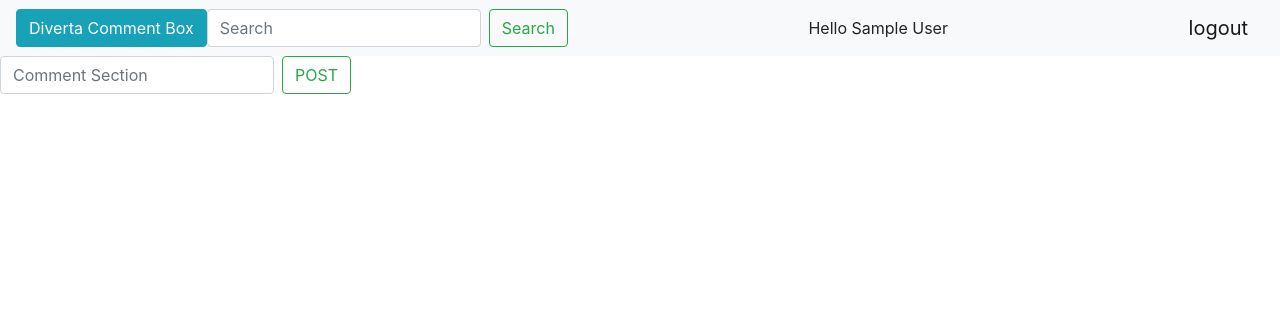
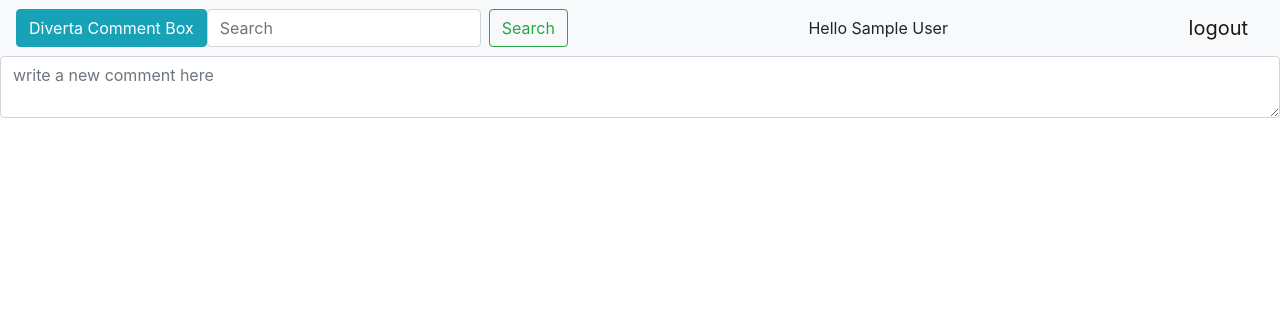
Before and after one commit to Mukul-dhiman/Comment_box, a Flask app: page /CommentBox in a window 1280 px wide. Shown: the top 316 px of the page. Run offline with Flask 2, Linux system fonts and the light colour scheme; the visitor is signed in with stand-in values (Sample User, id 1); parts of the project's set-up code (start-up, migrations or seed data) failed here and were passed over; some libraries are stand-ins or nearby versions.

Commit message:
changing form to textarea tag

```diff
--- a/templates/CommentBox.html
+++ b/templates/CommentBox.html
@@ -33,10 +33,7 @@
 
 <!-- footer  -->
 <footer id="footer" class="midnight-blue">
-    <form class="form-inline my-2 my-lg-0" method='POST' action="/Post">
-        <input class="form-control mr-sm-2" name="CommentSection" type="search" placeholder="Comment Section" aria-label="Search">
-        <button class="btn btn-outline-success my-2 my-sm-0" type="submit">POST</button>
-    </form>
+    <textarea class="form-control" type='text' name='comment' placeholder="write a new comment here" aria-label="write a new comment here"></textarea>
 </footer>
 
 
```
